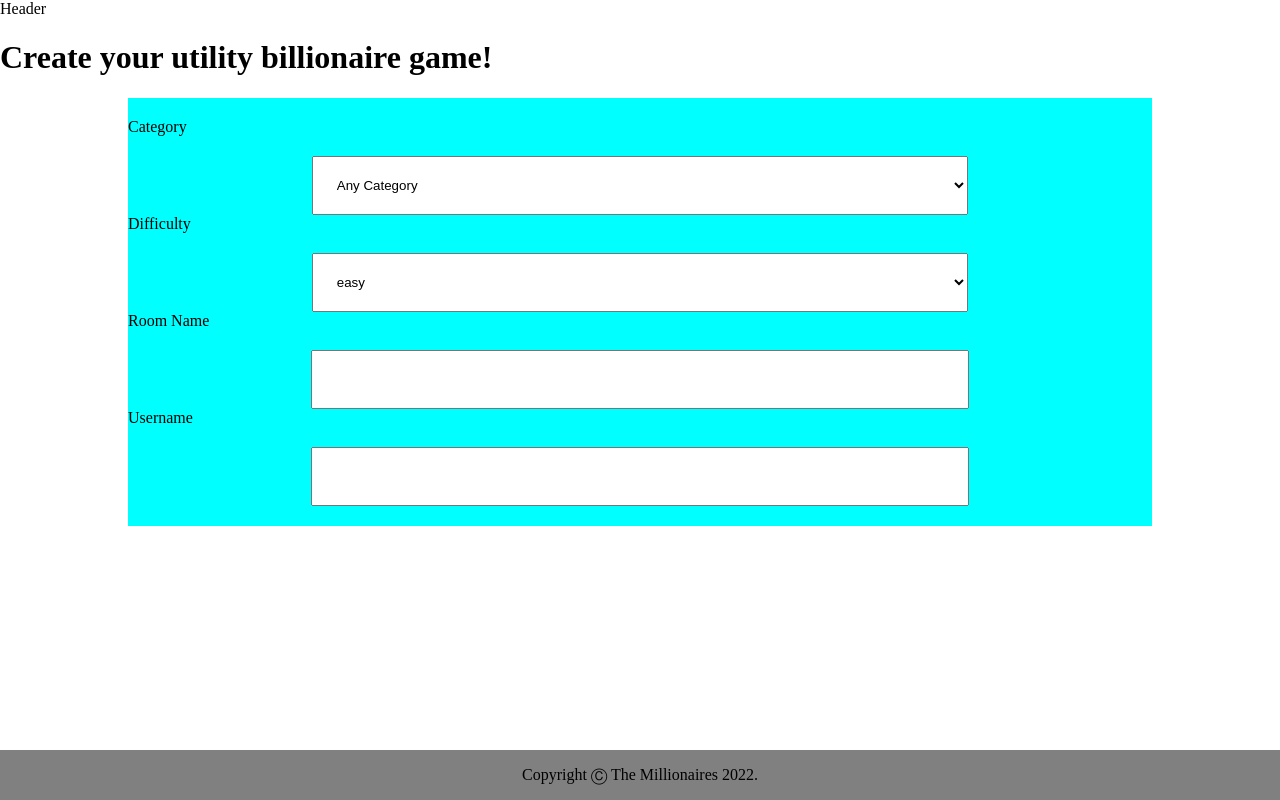
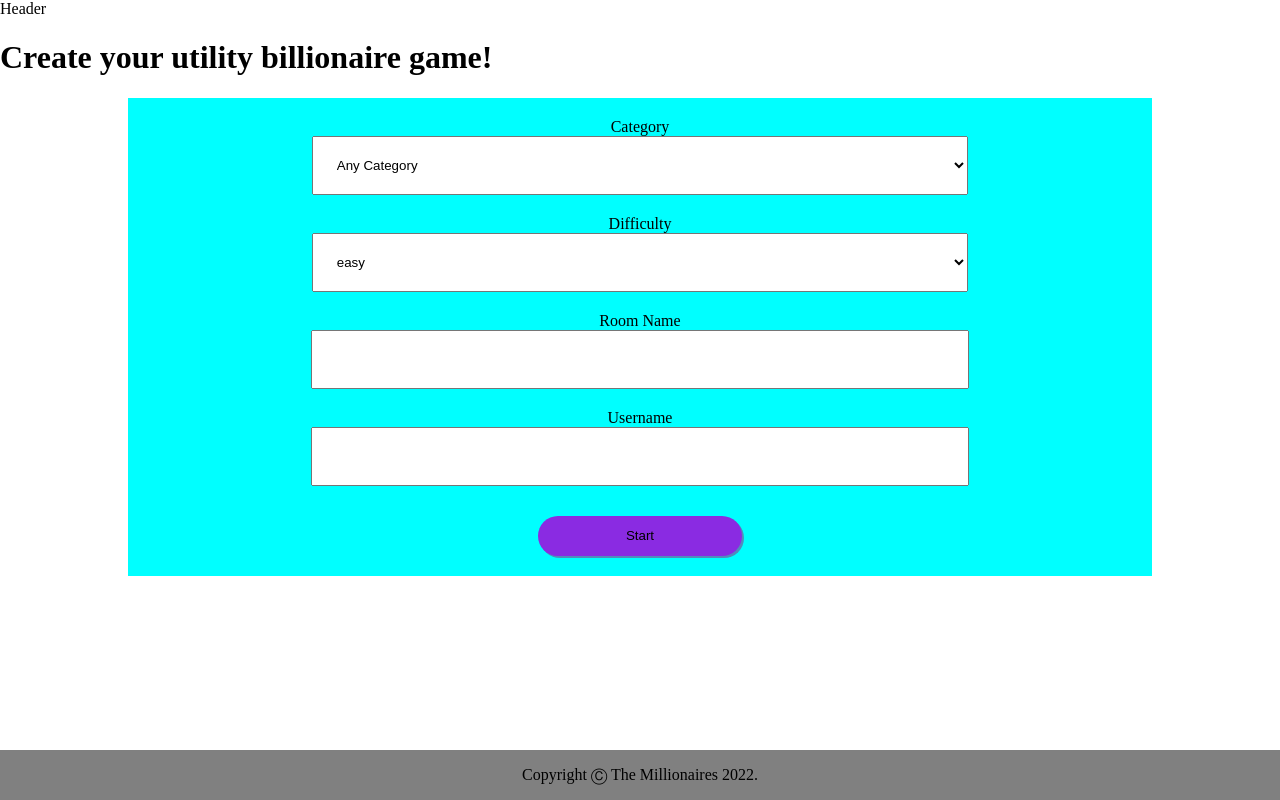
Before and after one commit to azotamiota/utility-billionaire, a React (Vite) app: page /create in a window 1280 px wide. Built offline with nearby package versions, Linux system fonts and the light colour scheme.

Commit message:
Add styles to CreateGame v2

```diff
--- a/src/components/Container/index.module.css
+++ b/src/components/Container/index.module.css
@@ -3,4 +3,6 @@
     background-color: aqua;
     margin: auto;
     padding: 20px 0;
+    display:flex;
+    flex-direction: column;
 }
--- a/src/components/Input/index.module.css
+++ b/src/components/Input/index.module.css
@@ -8,7 +8,7 @@
     display: block;
     padding: 20px;
     margin: auto;
-    margin-top: 20px;
+    margin-bottom: 20px;
     width: 60%;
 }
 
--- a/src/pages/CreateGame/index.jsx
+++ b/src/pages/CreateGame/index.jsx
@@ -13,6 +13,10 @@ function CreateGame() {
     {id: 2, name: 'medium', value: 'medium'},
     {id: 3, name: 'hard', value: 'hard'},
   ]
+  const startGame = (e) => {
+    e.preventDefault()
+    console.log('the game will start when you crate the function')
+  }
   return (
     <div className={styles.root}>
       <h1>Create your utility billionaire game!</h1>
@@ -21,6 +25,7 @@ function CreateGame() {
         <Input type='select' classVariant='light' name='difficulty' defaultValue={difficulty}>Difficulty</Input>
         <Input type='text' classVariant='light' name='room' defaultValue=''>Room Name</Input>
         <Input type='text' classVariant='light' name='room' defaultValue=''>Username</Input>
+        <Button text='Start' handleClick={startGame} classVariant='dark'/>
       </Container>
     </div>
   )
```
Also changed, not shown: 1 other file (tests, documents, lock files or other folders).
